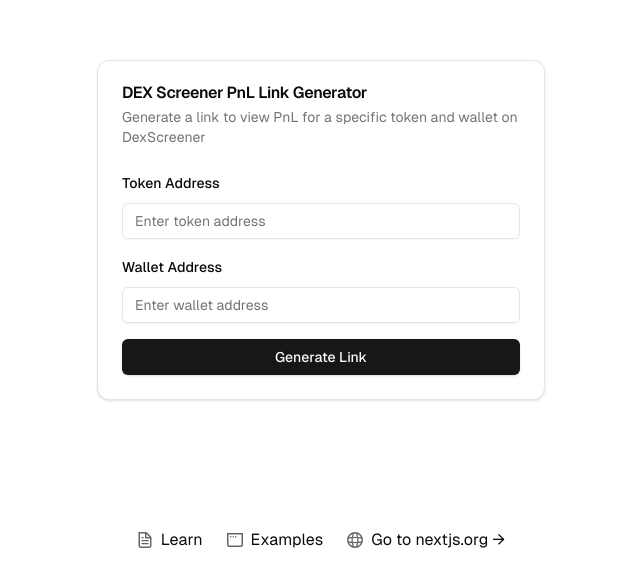
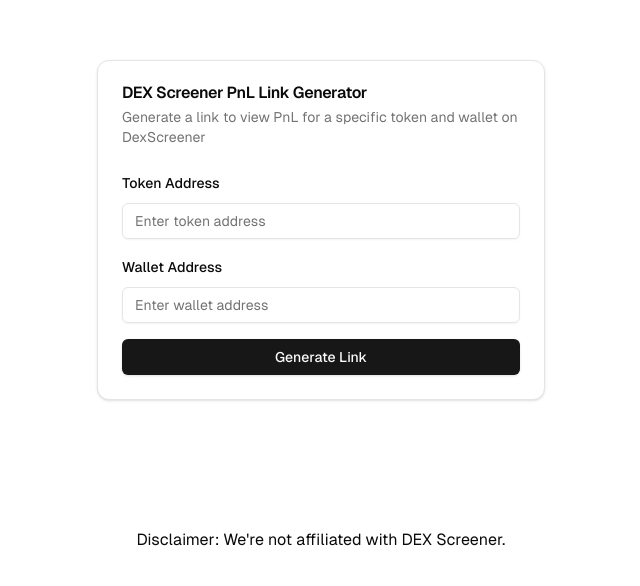
Before and after one commit to jarrensj/pnl-finder, a Next.js app: page / in a window 1280 px wide. Shown: the part 170-756 px from the top of the page, without its empty margins (319-959 px from the left). Built offline with nearby package versions, Linux system fonts and the light colour scheme.

Commit message:
edit footer

```diff
--- a/app/page.tsx
+++ b/app/page.tsx
@@ -1,4 +1,3 @@
-import Image from "next/image";
 import PnLFinder from "@/components/PnLFinder";
 
 export default function Home() {
@@ -8,51 +7,7 @@
         <PnLFinder />
       </main>
       <footer className="row-start-3 flex gap-6 flex-wrap items-center justify-center">
-        <a
-          className="flex items-center gap-2 hover:underline hover:underline-offset-4"
-          href=""
-          target="_blank"
-          rel="noopener noreferrer"
-        >
-          <Image
-            aria-hidden
-            src="/file.svg"
-            alt="File icon"
-            width={16}
-            height={16}
-          />
-          Learn
-        </a>
-        <a
-          className="flex items-center gap-2 hover:underline hover:underline-offset-4"
-          href=""
-          target="_blank"
-          rel="noopener noreferrer"
-        >
-          <Image
-            aria-hidden
-            src="/window.svg"
-            alt="Window icon"
-            width={16}
-            height={16}
-          />
-          Examples
-        </a>
-        <a
-          className="flex items-center gap-2 hover:underline hover:underline-offset-4"
-          href=""
-          target="_blank"
-          rel="noopener noreferrer"
-        >
-          <Image
-            aria-hidden
-            src="/globe.svg"
-            alt="Globe icon"
-            width={16}
-            height={16}
-          />
-          Go to nextjs.org →
-        </a>
+        Disclaimer: We&apos;re not affiliated with DEX Screener.
       </footer>
     </div>
   );
```
